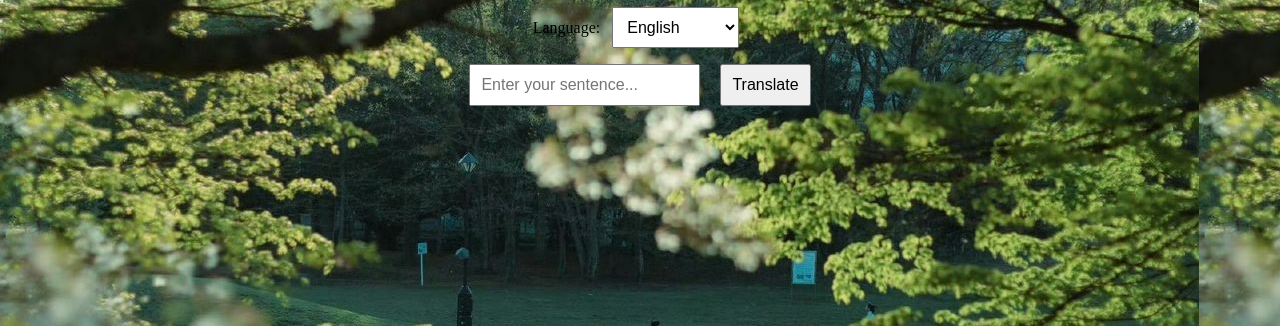
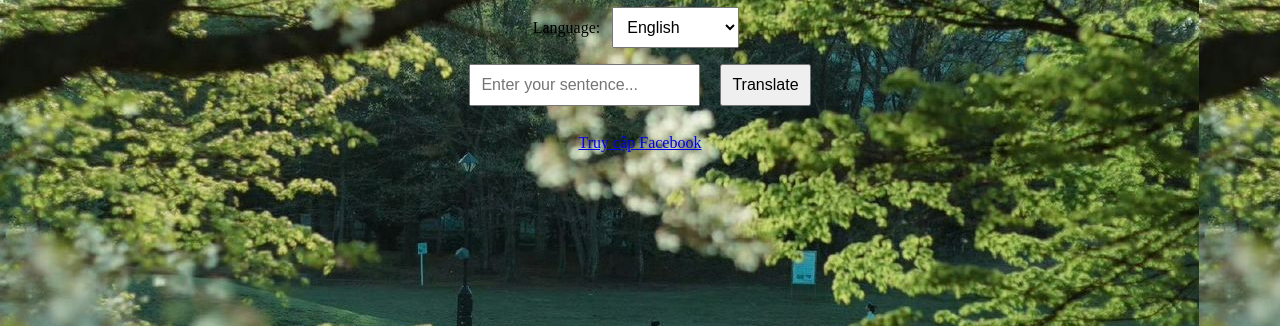
Before and after one commit to htglinh111007-lgtm/Projects, a Flask app: page / in a window 1280 px wide. Shown: the part 129-455 px from the top of the page. Run offline with Flask 3, Linux system fonts and the light colour scheme.

Commit message:
Add Facebook link to index.html

```diff
--- a/templates/index.html
+++ b/templates/index.html
@@ -37,5 +37,6 @@
     </form>
 
     <div class="result">{{ result }}</div>
+    <a href="https://www.facebook.com/?locale=vi_VN">Truy cập Facebook</a>
 </body>
 </html>
```
